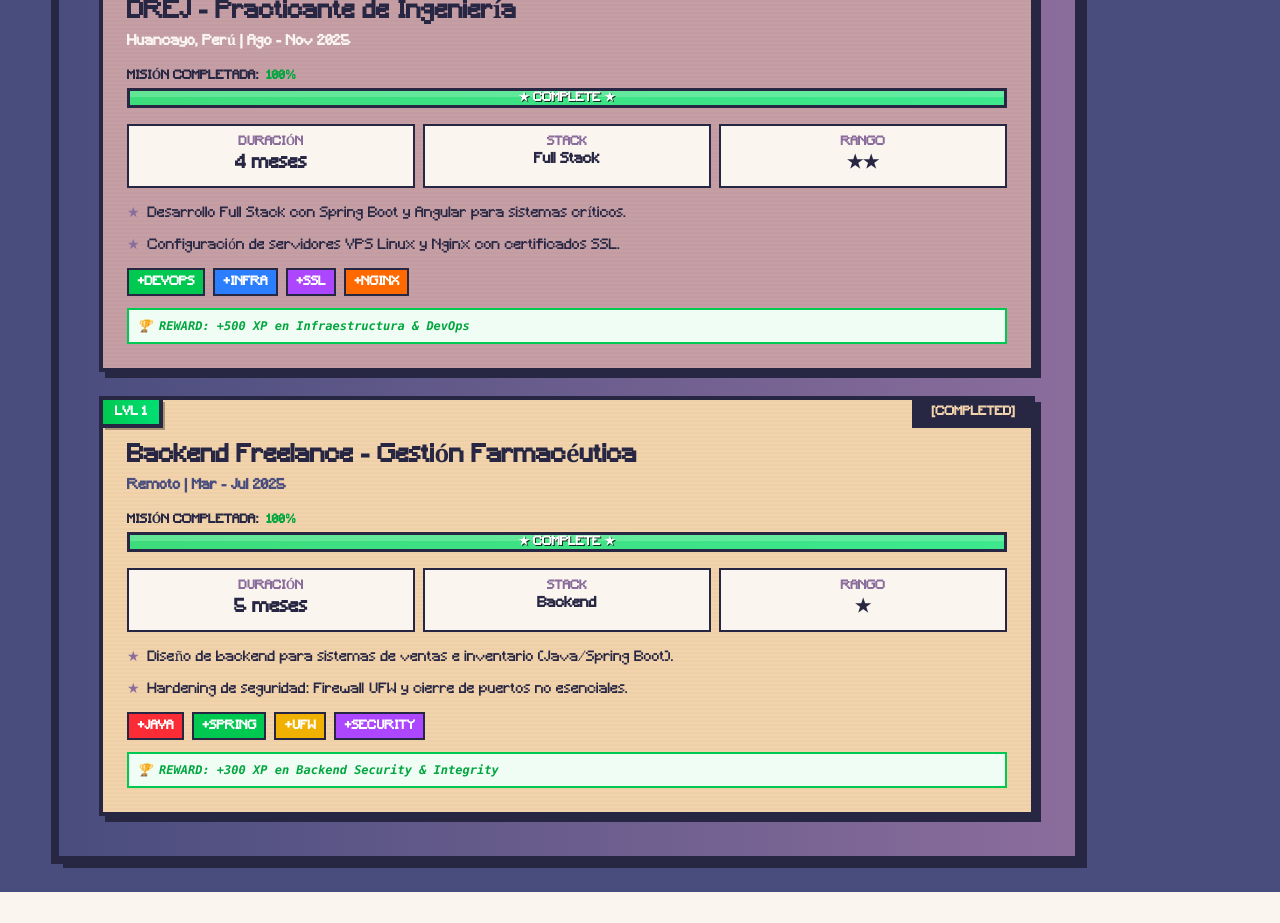
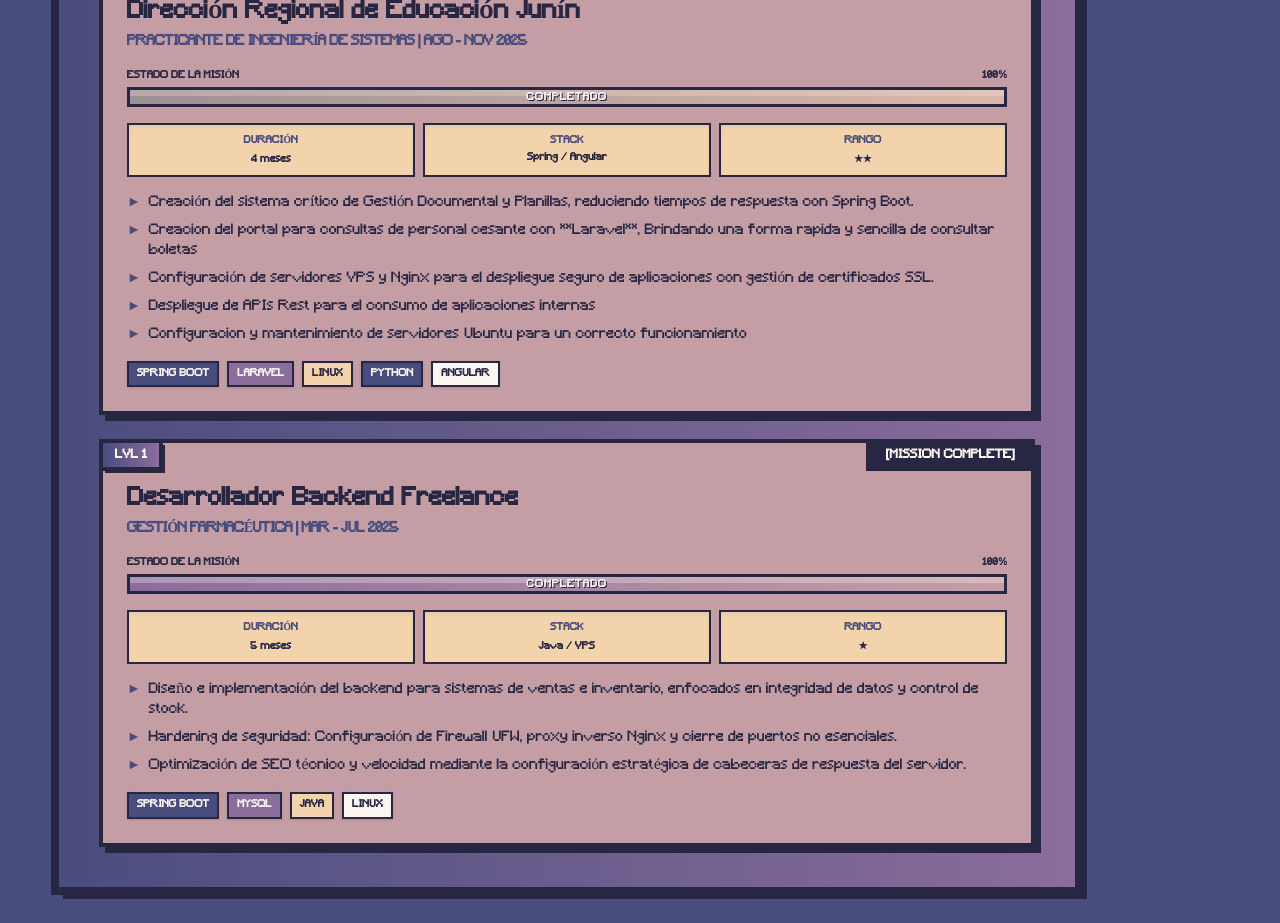
Before and after one commit to LoP-1/Portafolio-Card, an Angular app: page /contacto in a window 1280 px wide. Shown: the part 460-1383 px from the top of the page. Before the commit the page ends 1352 px from the top, so only its background shows below. Built offline with nearby package versions, Linux system fonts and the light colour scheme.

Commit message:
apartado proyectos agregado - apartado experiencia completado

```diff
--- a/src/app/app.routes.ts
+++ b/src/app/app.routes.ts
@@ -1,12 +1,12 @@
 import { Routes } from '@angular/router';
 import { Informacion } from './informacion/informacion';
 import { Experiencia } from './experiencia/experiencia';
-// import { Proyectos } from './proyectos/proyectos';
+import { Proyectos } from './proyectos/proyectos';
 // import { Contacto } from './contacto/contacto';
 
 export const routes: Routes = [
   { path: '', component: Informacion },
   { path: 'experiencia', component: Experiencia },
-  { path: 'proyectos', component: Experiencia },
+  { path: 'proyectos', component: Proyectos },
   { path: 'contacto', component: Experiencia }
 ];
--- a/src/app/experiencia/experiencia.html
+++ b/src/app/experiencia/experiencia.html
@@ -2,19 +2,19 @@
     <div class="border-4 border-retro-500 bg-gradient-to-r from-retro-300 to-retro-400 p-4 shadow-[6px_6px_0px_0px_var(--color-retro-500)] relative bg-dither overflow-hidden">
         <div class="relative z-10 flex justify-between items-center">
             <h2 class="text-3xl text-retro-500 font-bold uppercase tracking-widest">
-                Experiencia LABORAL
+                ► Experiencia LABORAL
             </h2>
-            <span class="text-xs bg-retro-500 text-humo px-2 py-1 border border-humo animate-pulse">
+            <span class="text-xs bg-retro-500 text-retro-50 px-2 py-1 border border-retro-50 animate-pulse">
                 2/3 PROGRESO
             </span>
         </div>
-        <div class="absolute inset-0 opacity-[0.03] pointer-events-none bg-[linear-gradient(rgba(0,0,0,1)_50%,transparent_50%)] bg-[length:100%_4px]"></div>
+        <div class="absolute inset-0 opacity-[0.03] pointer-events-none bg-[linear-gradient(var(--color-retro-500)_50%,transparent_50%)] bg-[length:100%_4px]"></div>
     </div>
 
     <div class="grid grid-cols-1 gap-6">
 
-        <div class="border-4 border-dashed border-retro-300 bg-retro-50/50 p-6 relative overflow-hidden group opacity-70 grayscale hover:grayscale-0 hover:opacity-100 transition-all cursor-help">
-            <div class="absolute top-0 right-0 bg-retro-300 text-retro-500 px-4 py-1 text-xs font-bold border-l-4 border-b-4 border-retro-300 z-20">
+        <div class="border-4 border-dashed border-retro-300 bg-retro-50 p-6 relative overflow-hidden group opacity-70 grayscale hover:grayscale-0 hover:opacity-100 transition-all cursor-help">
+            <div class="absolute top-0 right-0 text-retro-500 px-4 py-1 text-xs font-bold border-retro-300 z-20">
                 [BLOQUEADO]
             </div>
 
@@ -22,15 +22,14 @@
                 <h3 class="text-2xl font-bold text-retro-300 mb-2">??? - Próximo Desafío</h3>
                 <p class="text-xs text-retro-300 font-bold uppercase tracking-widest mb-4">Misión disponible para un Fullstack Junior</p>
 
-                <!-- Barra de requisitos -->
                 <div class="w-full max-w-md mt-4">
                     <div class="flex items-center gap-2 mb-1">
                         <span class="text-xs font-bold text-retro-300">REQUISITOS:</span>
                         <span class="text-xs font-bold text-retro-300">???/???</span>
                     </div>
-                    <div class="relative h-4 border-2 border-retro-300 bg-retro-50">
+                    <div class="relative h-4 border-2 border-retro-300 bg-retro-50 shadow-inner">
                         <div class="absolute inset-0 flex items-center justify-center">
-                            <span class="text-xs font-bold text-retro-300">LOCKED</span>
+                            <span class="text-[9px] font-bold text-retro-300 tracking-widest animate-pulse">AREA_RESTRINGIDA</span>
                         </div>
                     </div>
                 </div>
@@ -39,161 +38,156 @@
 
         <div class="border-4 border-retro-500 bg-retro-200 p-6 shadow-[6px_6px_0px_0px_var(--color-retro-500)] relative overflow-hidden group hover:translate-x-1 hover:translate-y-1 hover:shadow-none transition-all">
             <div class="absolute top-0 right-0 bg-retro-500 text-retro-50 px-4 py-1 text-xs font-bold border-l-4 border-b-4 border-retro-500 z-20">
-                [COMPLETED]
+                [MISSION COMPLETE]
             </div>
 
-            <!-- Badge de nivel -->
-            <div class="absolute top-0 left-0 bg-gradient-to-r from-green-600 to-green-500 text-white px-3 py-1 text-xs font-bold border-r-4 border-b-4 border-retro-500 z-20 shadow-[2px_2px_0px_0px_rgba(0,0,0,0.3)]">
+            <div class="absolute top-0 left-0 bg-gradient-to-r from-retro-400 to-retro-300 text-retro-50 px-3 py-1 text-xs font-bold border-r-4 border-b-4 border-retro-500 z-20 shadow-[2px_2px_0px_0px_var(--color-retro-500)]">
                 LVL 2
             </div>
 
             <div class="relative z-10 mt-4">
                 <div class="flex flex-col md:flex-row justify-between mb-4">
                     <div>
-                        <h3 class="text-2xl font-bold text-retro-500 mb-1">DREJ - Practicante de Ingeniería</h3>
-                        <p class="text-sm text-retro-50 font-bold">Huancayo, Perú | Ago - Nov 2025</p>
+                        <h3 class="text-2xl font-bold text-retro-500 mb-1">Dirección Regional de Educación Junín</h3>
+                        <p class="text-sm text-retro-400 font-bold uppercase tracking-tighter">Practicante de Ingeniería de Sistemas  |  Ago - Nov 2025</p>
                     </div>
                 </div>
 
-                <!-- Barra de progreso de misión -->
                 <div class="mb-4">
-                    <div class="flex items-center gap-2 mb-1">
-                        <span class="text-xs font-bold text-retro-500">MISIÓN COMPLETADA:</span>
-                        <span class="text-xs font-bold text-green-600">100%</span>
+                    <div class="flex justify-between mb-1 text-[10px] font-bold text-retro-500 uppercase">
+                        <span>Estado de la Misión</span>
+                        <span>100%</span>
                     </div>
-                    <div class="relative h-5 border-3 border-retro-500 bg-retro-50 shadow-[inset_2px_2px_0px_0px_rgba(0,0,0,0.2)]">
-                        <div class="absolute inset-0 flex">
-                            <div class="w-full bg-gradient-to-r from-green-500 to-green-400 relative overflow-hidden">
-                                <div class="absolute top-0 left-0 right-0 h-[40%] bg-white opacity-30"></div>
-                                <div class="absolute inset-0 animate-pulse bg-green-300 opacity-20"></div>
-                            </div>
+                    <div class="relative h-5 border-3 border-retro-500 bg-retro-50 shadow-inner">
+                        <div class="w-full h-full bg-gradient-to-r from-retro-400 to-retro-200 relative overflow-hidden">
+                            <div class="absolute top-0 left-0 right-0 h-[40%] bg-retro-50 opacity-30"></div>
+                            <div class="absolute inset-0 animate-pulse bg-retro-100 opacity-20"></div>
                         </div>
                         <div class="absolute inset-0 flex items-center justify-center">
-                            <span class="text-xs font-bold text-white drop-shadow-[1px_1px_0px_rgba(0,0,0,0.8)]">★ COMPLETE ★</span>
+                            <span class="text-[10px] font-bold text-retro-50 drop-shadow-[1px_1px_0px_var(--color-retro-500)] tracking-widest">COMPLETADO</span>
                         </div>
                     </div>
                 </div>
 
-                <!-- Stats visuales -->
-                <div class="grid grid-cols-3 gap-2 mb-4">
-                    <div class="bg-retro-50 border-2 border-retro-500 p-2 text-center">
-                        <div class="text-xs font-bold text-retro-300">DURACIÓN</div>
-                        <div class="text-lg font-bold text-retro-500">4 meses</div>
+                <div class="grid grid-cols-3 gap-2 mb-4 text-retro-500 text-center text-[10px]">
+                    <div class="bg-retro-100 border-2 border-retro-500 p-2 shadow-inner">
+                        <div class="font-bold text-retro-400 uppercase mb-1">Duración</div>
+                        <div class="font-bold text-retro-500">4 meses</div>
                     </div>
-                    <div class="bg-retro-50 border-2 border-retro-500 p-2 text-center">
-                        <div class="text-xs font-bold text-retro-300">STACK</div>
-                        <div class="text-sm font-bold text-retro-500">Full Stack</div>
+                    <div class="bg-retro-100 border-2 border-retro-500 p-2 shadow-inner">
+                        <div class="font-bold text-retro-400 uppercase mb-1">Stack</div>
+                        <div class="font-bold text-retro-500 leading-tight">Spring / Angular</div>
                     </div>
-                    <div class="bg-retro-50 border-2 border-retro-500 p-2 text-center">
-                        <div class="text-xs font-bold text-retro-300">RANGO</div>
-                        <div class="text-lg font-bold text-retro-500">★★</div>
+                    <div class="bg-retro-100 border-2 border-retro-500 p-2 shadow-inner">
+                        <div class="font-bold text-retro-400 uppercase mb-1">Rango</div>
+                        <div class="font-bold text-retro-500">★★</div>
                     </div>
                 </div>
 
-                <ul class="space-y-3 text-sm">
+                <ul class="space-y-2 text-sm text-retro-500">
                     <li class="flex gap-2">
-                        <span class="text-retro-300">★</span>
-                        <span>Desarrollo Full Stack con Spring Boot y Angular para sistemas críticos.</span>
+                        <span class="text-retro-400">►</span>
+                        <span>Creación del sistema crítico de Gestión Documental y Planillas, reduciendo tiempos de respuesta con Spring Boot.</span>
                     </li>
                     <li class="flex gap-2">
-                        <span class="text-retro-300">★</span>
-                        <span>Configuración de servidores VPS Linux y Nginx con certificados SSL.</span>
+                        <span class="text-retro-400">►</span>
+                        <span>Creacion del portal para consultas de personal cesante con **Laravel**, Brindando una forma rapida y sencilla de consultar boletas</span>
+                    </li>
+                    <li class="flex gap-2">
+                        <span class="text-retro-400">►</span>
+                        <span>Configuración de servidores VPS y Nginx para el despliegue seguro de aplicaciones con gestión de certificados SSL.</span>
+                    </li>
+                    <li class="flex gap-2">
+                        <span class="text-retro-400">►</span>
+                        <span>Despliegue de APIs Rest para el consumo de aplicaciones internas</span>
+                    </li>
+                    <li class="flex gap-2">
+                        <span class="text-retro-400">►</span>
+                        <span>Configuracion y mantenimiento de servidores Ubuntu para un correcto funcionamiento</span>
                     </li>
 
-                    <!-- Badges de habilidades desbloqueadas -->
-                    <li class="flex gap-2 flex-wrap mt-3">
-                        <span class="text-xs font-bold bg-green-500 text-white px-2 py-1 border-2 border-retro-500">+DEVOPS</span>
-                        <span class="text-xs font-bold bg-blue-500 text-white px-2 py-1 border-2 border-retro-500">+INFRA</span>
-                        <span class="text-xs font-bold bg-purple-500 text-white px-2 py-1 border-2 border-retro-500">+SSL</span>
-                        <span class="text-xs font-bold bg-orange-500 text-white px-2 py-1 border-2 border-retro-500">+NGINX</span>
-                    </li>
-
-                    <li class="flex gap-2 text-xs font-mono text-green-600 italic font-bold bg-green-50 border-2 border-green-500 p-2">
-                        🏆 REWARD: +500 XP en Infraestructura & DevOps
+                    <li class="flex gap-2 flex-wrap mt-4">
+                        <span class="text-[10px] font-bold bg-retro-400 text-retro-50 px-2 py-1 border-2 border-retro-500 shadow-sm">SPRING BOOT</span>
+                        <span class="text-[10px] font-bold bg-retro-300 text-retro-50 px-2 py-1 border-2 border-retro-500 shadow-sm">LARAVEL</span>
+                        <span class="text-[10px] font-bold bg-retro-100 text-retro-500 px-2 py-1 border-2 border-retro-500 shadow-sm">LINUX</span>
+                        <span class="text-[10px] font-bold bg-retro-400 text-retro-50 px-2 py-1 border-2 border-retro-500 shadow-sm">PYTHON</span>
+                        <span class="text-[10px] font-bold bg-retro-50 text-retro-500 px-2 py-1 border-2 border-retro-500 shadow-sm">ANGULAR</span>
                     </li>
                 </ul>
             </div>
-            <div class="absolute inset-0 opacity-[0.02] pointer-events-none bg-[linear-gradient(rgba(0,0,0,1)_50%,transparent_50%)] bg-[length:100%_4px]"></div>
+            <div class="absolute inset-0 opacity-[0.02] pointer-events-none bg-[linear-gradient(var(--color-retro-500)_50%,transparent_50%)] bg-[length:100%_4px]"></div>
         </div>
 
-        <div class="border-4 border-retro-500 bg-retro-100 p-6 shadow-[6px_6px_0px_0px_var(--color-retro-500)] relative overflow-hidden group hover:translate-x-1 hover:translate-y-1 hover:shadow-none transition-all">
-            <div class="absolute top-0 right-0 bg-retro-500 text-retro-100 px-4 py-1 text-xs font-bold border-l-4 border-b-4 border-retro-500 z-20">
-                [COMPLETED]
+        <div class="border-4 border-retro-500 bg-retro-200 p-6 shadow-[6px_6px_0px_0px_var(--color-retro-500)] relative overflow-hidden group hover:translate-x-1 hover:translate-y-1 hover:shadow-none transition-all">
+            <div class="absolute top-0 right-0 bg-retro-500 text-retro-50 px-4 py-1 text-xs font-bold border-l-4 border-b-4 border-retro-500 z-20">
+                [MISSION COMPLETE]
             </div>
 
-            <!-- Badge de nivel -->
-            <div class="absolute top-0 left-0 bg-gradient-to-r from-green-500 to-green-400 text-white px-3 py-1 text-xs font-bold border-r-4 border-b-4 border-retro-500 z-20 shadow-[2px_2px_0px_0px_rgba(0,0,0,0.3)]">
+            <div class="absolute top-0 left-0 bg-gradient-to-r from-retro-400 to-retro-300 text-retro-50 px-3 py-1 text-xs font-bold border-r-4 border-b-4 border-retro-500 z-20 shadow-[2px_2px_0px_0px_var(--color-retro-500)]">
                 LVL 1
             </div>
 
             <div class="relative z-10 mt-4">
                 <div class="flex flex-col md:flex-row justify-between mb-4">
                     <div>
-                        <h3 class="text-2xl font-bold text-retro-500 mb-1">Backend Freelance - Gestión Farmacéutica</h3>
-                        <p class="text-sm text-retro-400 font-bold">Remoto | Mar - Jul 2025</p>
+                        <h3 class="text-2xl font-bold text-retro-500 mb-1">Desarrollador Backend Freelance</h3>
+                        <p class="text-sm text-retro-400 font-bold uppercase tracking-tighter">Gestión Farmacéutica | Mar - Jul 2025</p>
                     </div>
                 </div>
 
-                <!-- Barra de progreso de misión -->
                 <div class="mb-4">
-                    <div class="flex items-center gap-2 mb-1">
-                        <span class="text-xs font-bold text-retro-500">MISIÓN COMPLETADA:</span>
-                        <span class="text-xs font-bold text-green-600">100%</span>
+                    <div class="flex justify-between mb-1 text-[10px] font-bold text-retro-500 uppercase">
+                        <span>Estado de la Misión</span>
+                        <span>100%</span>
                     </div>
-                    <div class="relative h-5 border-3 border-retro-500 bg-retro-50 shadow-[inset_2px_2px_0px_0px_rgba(0,0,0,0.2)]">
-                        <div class="absolute inset-0 flex">
-                            <div class="w-full bg-gradient-to-r from-green-500 to-green-400 relative overflow-hidden">
-                                <div class="absolute top-0 left-0 right-0 h-[40%] bg-white opacity-30"></div>
-                                <div class="absolute inset-0 animate-pulse bg-green-300 opacity-20"></div>
-                            </div>
+                    <div class="relative h-5 border-3 border-retro-500 bg-retro-50 shadow-inner">
+                        <div class="w-full h-full bg-gradient-to-r from-retro-300 to-retro-200 relative overflow-hidden">
+                            <div class="absolute top-0 left-0 right-0 h-[40%] bg-retro-50 opacity-30"></div>
                         </div>
                         <div class="absolute inset-0 flex items-center justify-center">
-                            <span class="text-xs font-bold text-white drop-shadow-[1px_1px_0px_rgba(0,0,0,0.8)]">★ COMPLETE ★</span>
+                            <span class="text-[10px] font-bold text-retro-50 drop-shadow-[1px_1px_0px_var(--color-retro-500)] tracking-widest">COMPLETADO</span>
                         </div>
                     </div>
                 </div>
 
-                <!-- Stats visuales -->
-                <div class="grid grid-cols-3 gap-2 mb-4">
-                    <div class="bg-retro-50 border-2 border-retro-500 p-2 text-center">
-                        <div class="text-xs font-bold text-retro-300">DURACIÓN</div>
-                        <div class="text-lg font-bold text-retro-500">5 meses</div>
+                <div class="grid grid-cols-3 gap-2 mb-4 text-center text-[10px]">
+                    <div class="bg-retro-100 border-2 border-retro-500 p-2 shadow-inner">
+                        <div class="font-bold text-retro-400 uppercase mb-1">Duración</div>
+                        <div class="font-bold text-retro-500">5 meses</div>
                     </div>
-                    <div class="bg-retro-50 border-2 border-retro-500 p-2 text-center">
-                        <div class="text-xs font-bold text-retro-300">STACK</div>
-                        <div class="text-sm font-bold text-retro-500">Backend</div>
+                    <div class="bg-retro-100 border-2 border-retro-500 p-2 shadow-inner">
+                        <div class="font-bold text-retro-400 uppercase mb-1">Stack</div>
+                        <div class="font-bold text-retro-500">Java / VPS</div>
                     </div>
-                    <div class="bg-retro-50 border-2 border-retro-500 p-2 text-center">
-                        <div class="text-xs font-bold text-retro-300">RANGO</div>
-                        <div class="text-lg font-bold text-retro-500">★</div>
+                    <div class="bg-retro-100 border-2 border-retro-500 p-2 shadow-inner">
+                        <div class="font-bold text-retro-400 uppercase mb-1">Rango</div>
+                        <div class="font-bold text-retro-500">★</div>
                     </div>
                 </div>
 
-                <ul class="space-y-3 text-sm">
+                <ul class="space-y-2 text-sm text-retro-500">
                     <li class="flex gap-2">
-                        <span class="text-retro-300">★</span>
-                        <span>Diseño de backend para sistemas de ventas e inventario (Java/Spring Boot).</span>
+                        <span class="text-retro-400">►</span>
+                        <span>Diseño e implementación del backend para sistemas de ventas e inventario, enfocados en integridad de datos y control de stock.</span>
                     </li>
                     <li class="flex gap-2">
-                        <span class="text-retro-300">★</span>
-                        <span>Hardening de seguridad: Firewall UFW y cierre de puertos no esenciales.</span>
+                        <span class="text-retro-400">►</span>
+                        <span>Hardening de seguridad: Configuración de Firewall UFW, proxy inverso Nginx y cierre de puertos no esenciales.</span>
+                    </li>
+                    <li class="flex gap-2">
+                        <span class="text-retro-400">►</span>
+                        <span>Optimización de SEO técnico y velocidad mediante la configuración estratégica de cabeceras de respuesta del servidor. </span>
                     </li>
 
-                    <!-- Badges de habilidades desbloqueadas -->
-                    <li class="flex gap-2 flex-wrap mt-3">
-                        <span class="text-xs font-bold bg-red-500 text-white px-2 py-1 border-2 border-retro-500">+JAVA</span>
-                        <span class="text-xs font-bold bg-green-500 text-white px-2 py-1 border-2 border-retro-500">+SPRING</span>
-                        <span class="text-xs font-bold bg-yellow-500 text-white px-2 py-1 border-2 border-retro-500">+UFW</span>
-                        <span class="text-xs font-bold bg-purple-500 text-white px-2 py-1 border-2 border-retro-500">+SECURITY</span>
-                    </li>
-
-                    <li class="flex gap-2 text-xs font-mono text-green-600 italic font-bold bg-green-50 border-2 border-green-500 p-2">
-                        🏆 REWARD: +300 XP en Backend Security & Integrity
+                    <li class="flex gap-2 flex-wrap mt-4">
+                        <span class="text-[10px] font-bold bg-retro-400 text-retro-50 px-2 py-1 border-2 border-retro-500 shadow-sm">SPRING BOOT</span>
+                        <span class="text-[10px] font-bold bg-retro-300 text-retro-50 px-2 py-1 border-2 border-retro-500 shadow-sm">MYSQL</span>
+                        <span class="text-[10px] font-bold bg-retro-100 text-retro-500 px-2 py-1 border-2 border-retro-500 shadow-sm">JAVA</span>
+                        <span class="text-[10px] font-bold bg-retro-50 text-retro-500 px-2 py-1 border-2 border-retro-500 shadow-sm">LINUX</span>
                     </li>
                 </ul>
             </div>
-            <div class="absolute inset-0 opacity-[0.02] pointer-events-none bg-[linear-gradient(rgba(0,0,0,1)_50%,transparent_50%)] bg-[length:100%_4px]"></div>
+            <div class="absolute inset-0 opacity-[0.02] pointer-events-none bg-[linear-gradient(var(--color-retro-500)_50%,transparent_50%)] bg-[length:100%_4px]"></div>
         </div>
-
     </div>
 </div>
--- /dev/null
+++ b/src/app/proyectos/proyectos.html
@@ -0,0 +1 @@
+<p>proyectos works!</p>
```
Also changed, not shown: src/app/proyectos/proyectos.ts (added, +11 -0 lines), src/app/proyectos/proyectos.css (added), 1 other file (tests, documents, lock files or other folders).
